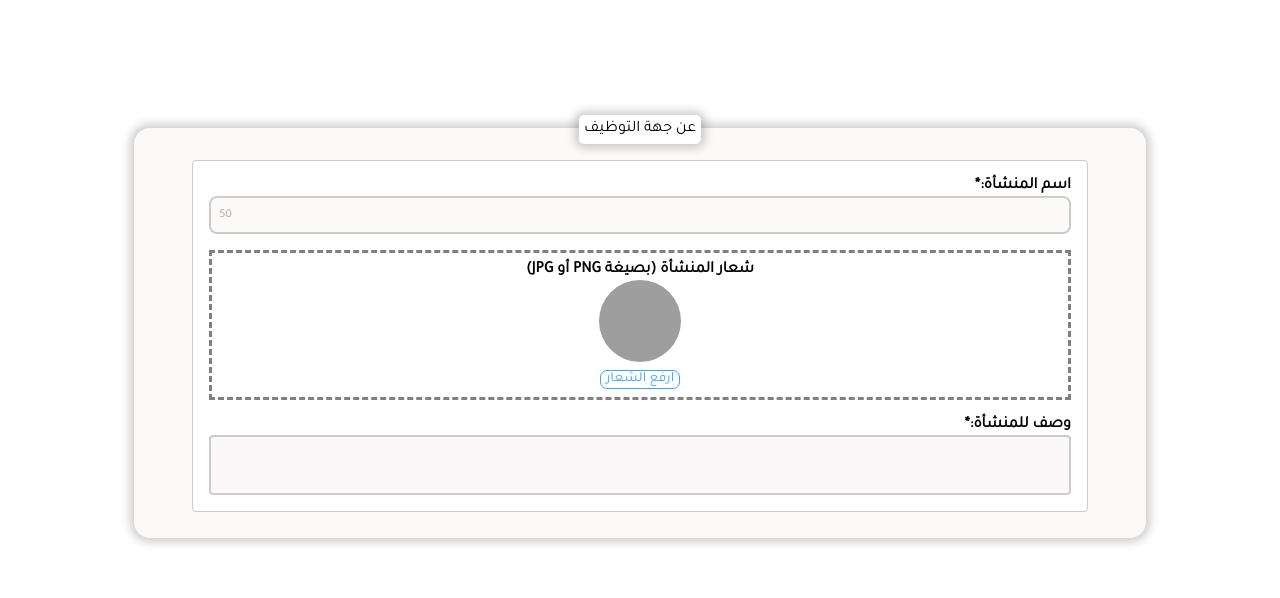
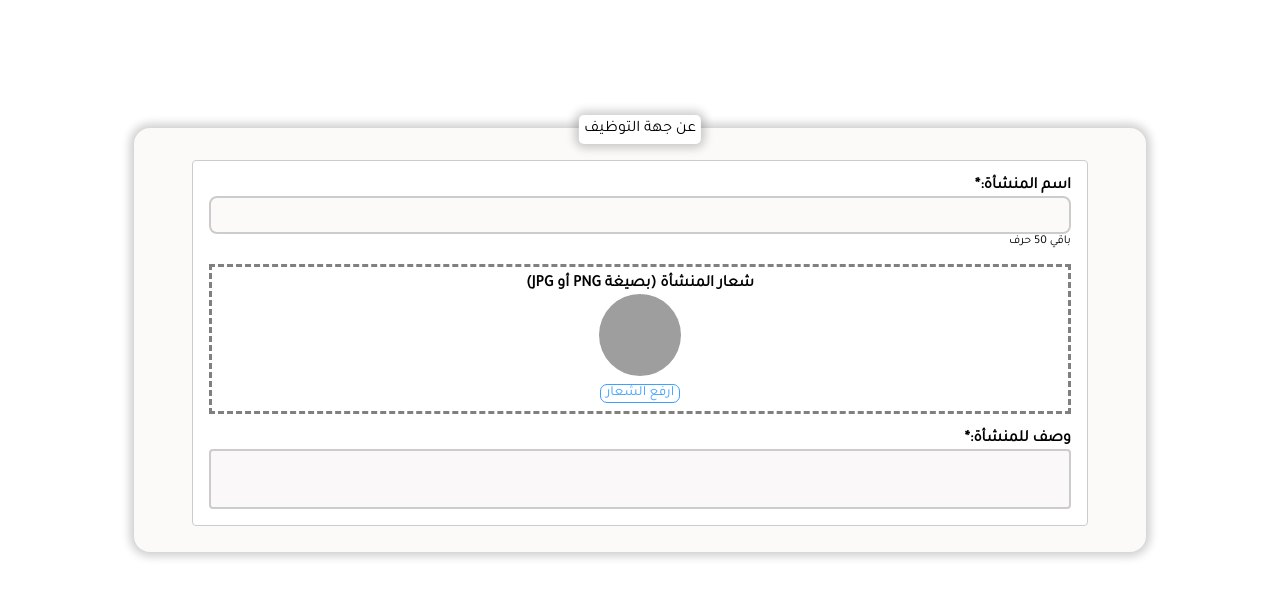
Before and after one commit to alrepo/job-board, a React (Create React App) app: page /jobs/new-job-post in a window 1280 px wide. Shown: the top 598 px of the page. Built offline with nearby package versions, Linux system fonts and the light colour scheme; grey boxes are pictures that could not be loaded.

Commit message:
relocate counter to below input

```diff
--- a/src/components/NewJobPost/Input.jsx
+++ b/src/components/NewJobPost/Input.jsx
@@ -1,14 +1,14 @@
 import React, { useState } from 'react';
 import styled from 'styled-components';
 
-function Input(props) {
-  const [value, setValue] = useState('');
+const MAX_LENGTH = 50;
 
-  const remainingChars = 50 - value.length;
+function Input({ value, setValue, ...props }) {
+  const remainingChars = MAX_LENGTH - value.length;
 
   const handleChange = event => {
     const { value } = event.target;
-    if (value.length <= 50) {
+    if (value.length <= MAX_LENGTH) {
       setValue(value);
     }
   };
@@ -28,7 +28,6 @@ function Input(props) {
 const Wrapper = styled.div`
   position: relative;
   display: grid;
-
 `;
 
 const InputField = styled.input`
@@ -56,16 +55,13 @@ const InputField = styled.input`
     font-size: 14px;
   }
 `;
-
+const CounterDiv = styled.div`
+font-size: 12px;
+`
 const RemainingChars = styled.div`
 @media screen and (min-width: 50px)
 {
-    position: absolute;
-    top: 50%;
-    left: 10px;
-    transform: translateY(-50%);
-    font-size: 12px;
-    color: #aaa;
+    display: none;
 }
 /* @media screen and (max-width: 549.99px)
 {
@@ -73,4 +69,22 @@ const RemainingChars = styled.div`
 } */
 `;
 
-export default Input;
+function ParentComponent() {
+  const [value, setValue] = useState('');
+
+  return (
+    <>
+      <Input value={value} setValue={setValue} />
+      <AnotherComponent remainingChars={MAX_LENGTH - value.length} />
+    </>
+  );
+}
+
+function AnotherComponent({ remainingChars }) {
+  // use the latest value of remainingChars as needed
+  return (
+    <CounterDiv>{"باقي "}{remainingChars}{" حرف"}</CounterDiv>
+  );
+}
+
+export default ParentComponent;
--- a/src/components/NewJobPost/NewJobPost.jsx
+++ b/src/components/NewJobPost/NewJobPost.jsx
@@ -13,7 +13,8 @@ import {
 } from "./new-job-post.styled.js";
 import { CustomTextArea } from './CustomTextArea';
 import LogoUploader from "./LogoUploader.jsx";
-import Input from "./Input";
+import ParentComponent from "./Input";
+// import { remainingChars } from "./Input";
 
 function NewJobPost()
 {
@@ -23,7 +24,7 @@ function NewJobPost()
             <Heading>عن جهة التوظيف</Heading>
             <InputDiv>
                 <Label> اسم المنشأة:{"*"} </Label>
-                <Input></Input>
+                <ParentComponent></ParentComponent>
 
                 <LogoDiv>
                 <Label>شعار المنشأة (بصيغة PNG أو JPG)</Label>
```
